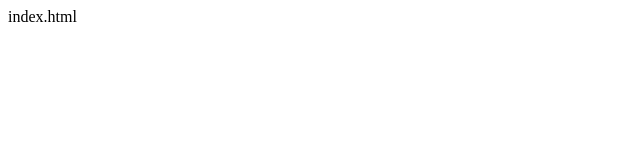
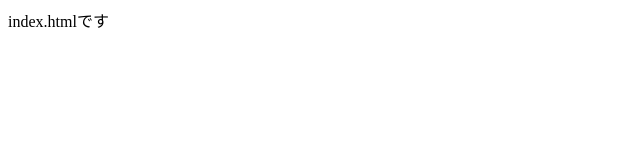
Before and after one commit to Kaiho-Tada/test, a plain HTML site: page index.html in a window 1280 px wide. Shown: the full height of the page, 0-640 px from the left. Drawn offline with Linux system fonts and the light colour scheme.

Commit message:
index.htmlです

```diff
--- a/index.html
+++ b/index.html
@@ -7,6 +7,6 @@
   <title>Document</title>
 </head>
 <body>
-  index.html
+  index.htmlです
 </body>
 </html>
```
